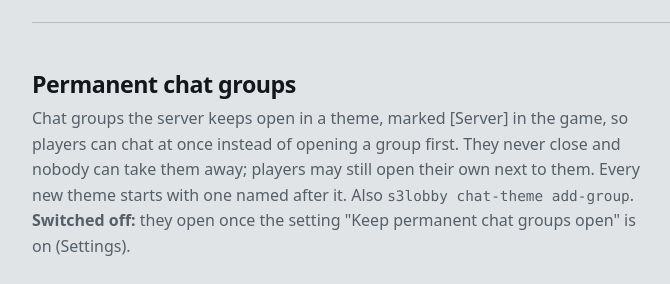
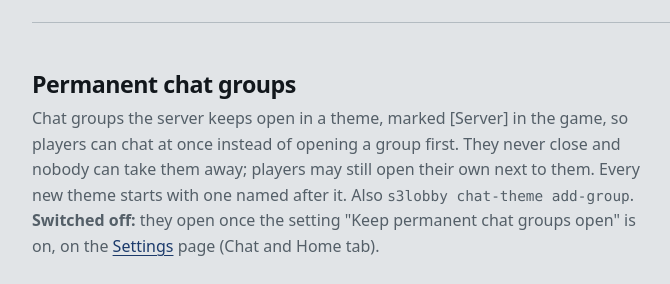
Before and after one commit to DaRealHansForSure/s3lobby, a Python web app: template s3lobby/web/templates/chat_themes.html in a window 1280 px wide. Shown: the part 476-760 px from the top of the page, without its empty margins (136-806 px from the left). Run offline with Jinja, Linux system fonts and the light colour scheme; the template is opened without the code that fills it, so the values that code supplies are empty.

Commit message:
feat(web): link the permanent chat groups' setting from the chat themes page
The owner looked for the permanent chat groups on the Chat themes page
and did not know they wait for a setting. While it is off, the page now
links to the Settings page and names the section.

```diff
--- a/s3lobby/web/templates/chat_themes.html
+++ b/s3lobby/web/templates/chat_themes.html
@@ -44,7 +44,8 @@
   may still open their own next to them. Every new theme starts with one named after it. Also
   <code>s3lobby chat-theme add-group</code>.
   {% if not are_groups_on %}<strong>Switched off:</strong> they open once the setting "Keep permanent
-  chat groups open" is on (Settings).{% endif %}</p></div>
+  chat groups open" is on, on the <a href="{{ url_for('server_settings.show_settings') }}">Settings</a>
+  page (Chat and Home tab).{% endif %}</p></div>
   <div class="scroll-x">
     <table class="table">
       <thead><tr><th>Theme</th><th>Chat group</th><th class="cell-actions"></th></tr></thead>
```
